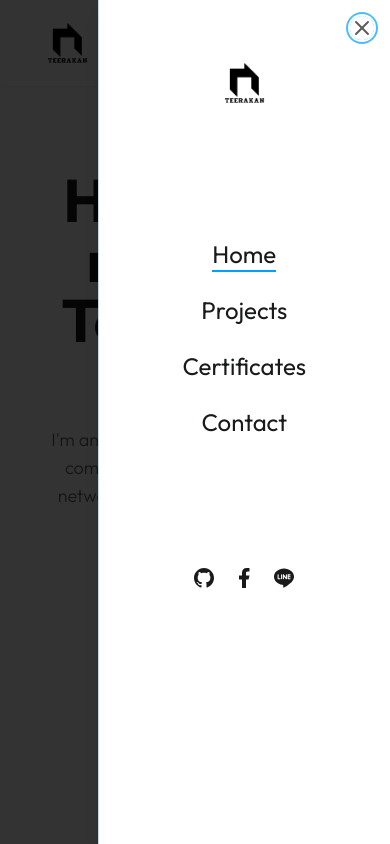
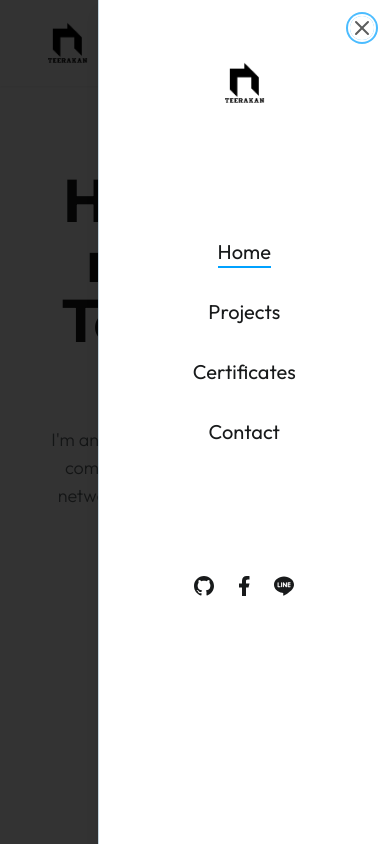
Before and after one commit to teerakanotklan/nextjs-portfolio, a Next.js app: page / in a window 390 px wide. Both pictures are taken after a click on the button 338 px from the left and 40 px from the top of the page. Shown: the top 844 px of the page. Built offline with nearby package versions, Linux system fonts and the light colour scheme.

Commit message:
Update Header

```diff
--- a/components/Header.jsx
+++ b/components/Header.jsx
@@ -18,21 +18,15 @@ const Header = () => {
             <Nav
               containerStyles="hidden xl:flex gap-x-8 items-center"
               linkStyles="relative hover:text-primary transition-all"
-              initial='{{ y: "-100%" }}'
-              animate="{{ y: 0 }}"
-              transition='{{ type: "tween" }}'
-              underlineStyles="absolute left-0 top-full h-[2px] bg-primary w-full"
+              underlineStyles="absolute top-full h-[2px] bg-primary w-full"
             />
             <ThemeToggler />
             {/* mobile nav */}
             <div className="xl:hidden">
               <MobileNav
-                containerStyles="flex flex-col items-center gap-y-6 text-2xl "
-                linkStyles="relative"
-                initial='{{ x: "-100%" }}'
-                animate="{{ x: 0 }}"
-                transition='{{ type: "tween" }}'
-                underlineStyles="absolute right-0 top-full h-[2px] bg-primary w-full"
+                containerStyles="flex flex-col items-center h-full text-xl gap-y-8"
+                linkStyles="relative transition-all"
+                underlineStyles="absolute top-full h-[2px] bg-primary w-full"
               />
             </div>
           </div>
--- a/components/MobileNav.jsx
+++ b/components/MobileNav.jsx
@@ -1,19 +1,28 @@
+// link (next js)
+import Link from "next/link";
+
+// next hooks
+import { usePathname } from "next/navigation";
+
+// framer motion
+import { motion } from "framer-motion";
+
 import { Sheet, SheetContent, SheetTrigger } from "@/components/ui/sheet";
 import { AlignJustify } from "lucide-react";
 
 // components
-import Nav from "./Nav";
 import Logo from "./Logo";
 import Socials from "./Socials";
 
-const MobileNav = ({
-  containerStyles,
-  linkStyles,
-  initial,
-  animate,
-  transition,
-  underlineStyles,
-}) => {
+const links = [
+  { path: "/", name: "home" },
+  { path: "/projects", name: "projects" },
+  { path: "/certificates", name: "certificates" },
+  { path: "/contact", name: "contact" },
+];
+
+const MobileNav = ({ containerStyles, linkStyles, underlineStyles }) => {
+  const path = usePathname();
   return (
     <Sheet>
       <SheetTrigger>
@@ -23,14 +32,28 @@ const MobileNav = ({
         <div className="flex flex-col items-center justify-between h-full py-8">
           <div className="flex flex-col items-center gap-y-32">
             <Logo />
-            <Nav
-              containerStyles={`${containerStyles}`}
-              linkStyles={`${linkStyles}`}
-              initial={`${initial}`}
-              animate={`${animate}`}
-              transition={`${transition}`}
-              underlineStyles={`${underlineStyles}`}
-            />
+            <div className={`${containerStyles}`}>
+              {links.map((link, index) => {
+                return (
+                  <Link
+                    href={link.path}
+                    key={index}
+                    className={`capitalize ${linkStyles}`}
+                  >
+                    {link.path === path && (
+                      <motion.span
+                        initial={{ y: "-100%", x: "-100%" }}
+                        animate={{ y: 0, x: 0 }}
+                        transition={{ type: "tween" }}
+                        layoutId="underline"
+                        className={`${underlineStyles}`}
+                      />
+                    )}
+                    {link.name}
+                  </Link>
+                );
+              })}
+            </div>
             <Socials containerStyles="flex gap-x-4" iconsStyles="text-2xl" />
           </div>
         </div>
--- a/components/Nav.jsx
+++ b/components/Nav.jsx
@@ -14,15 +14,9 @@ const links = [
   { path: "/contact", name: "contact" },
 ];
 
-const Nav = ({
-  containerStyles,
-  linkStyles,
-  initial,
-  animate,
-  transition,
-  underlineStyles,
-}) => {
+const Nav = ({ containerStyles, linkStyles, underlineStyles }) => {
   const path = usePathname();
+
   return (
     <div className={`${containerStyles}`}>
       {links.map((link, index) => {
@@ -34,9 +28,7 @@ const Nav = ({
           >
             {link.path === path && (
               <motion.span
-                initial={`${initial}`}
-                animate={`${animate}`}
-                transition={`${transition}`}
+                initial={{ y: "-100%" }}
                 layoutId="underline"
                 className={`${underlineStyles}`}
               />
```
